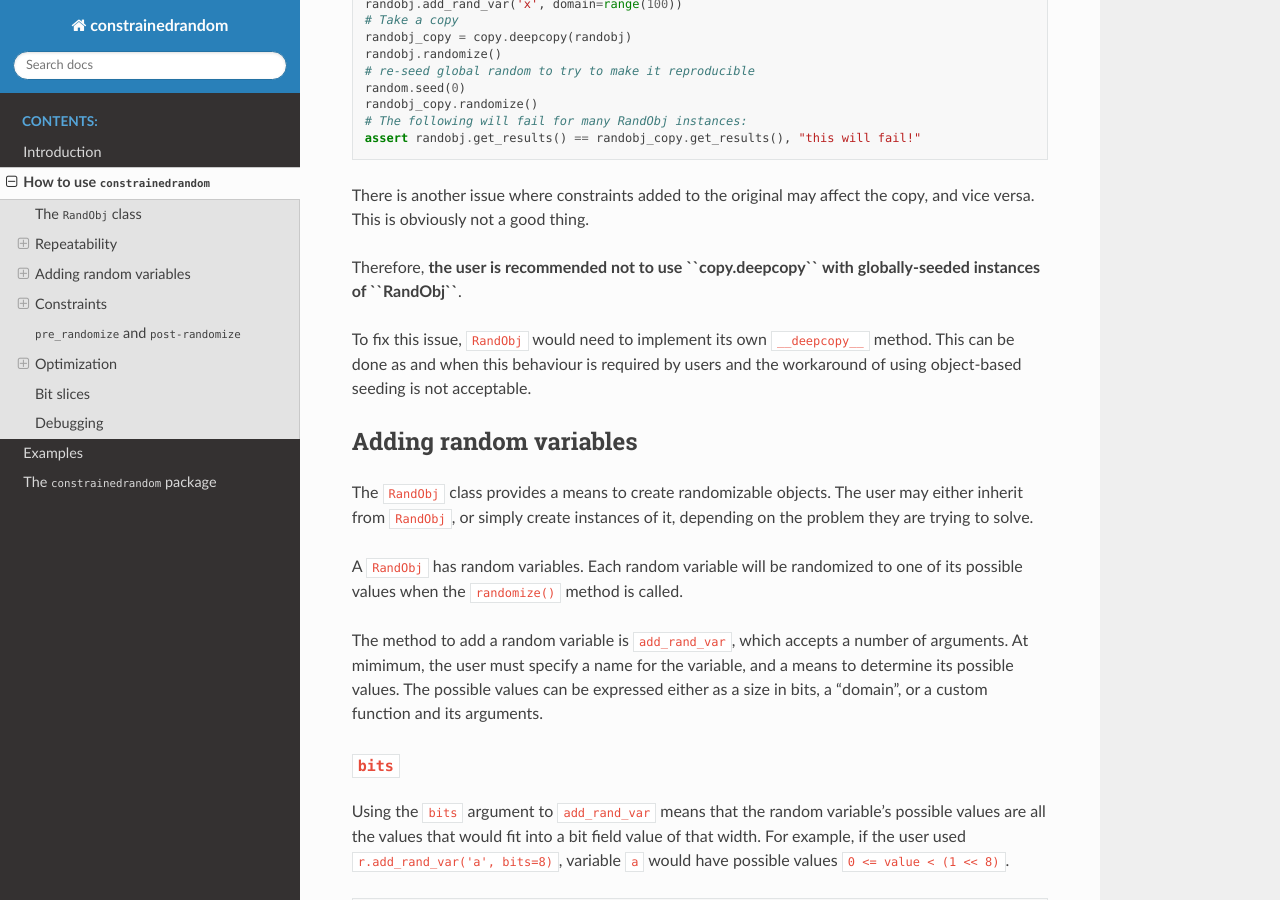
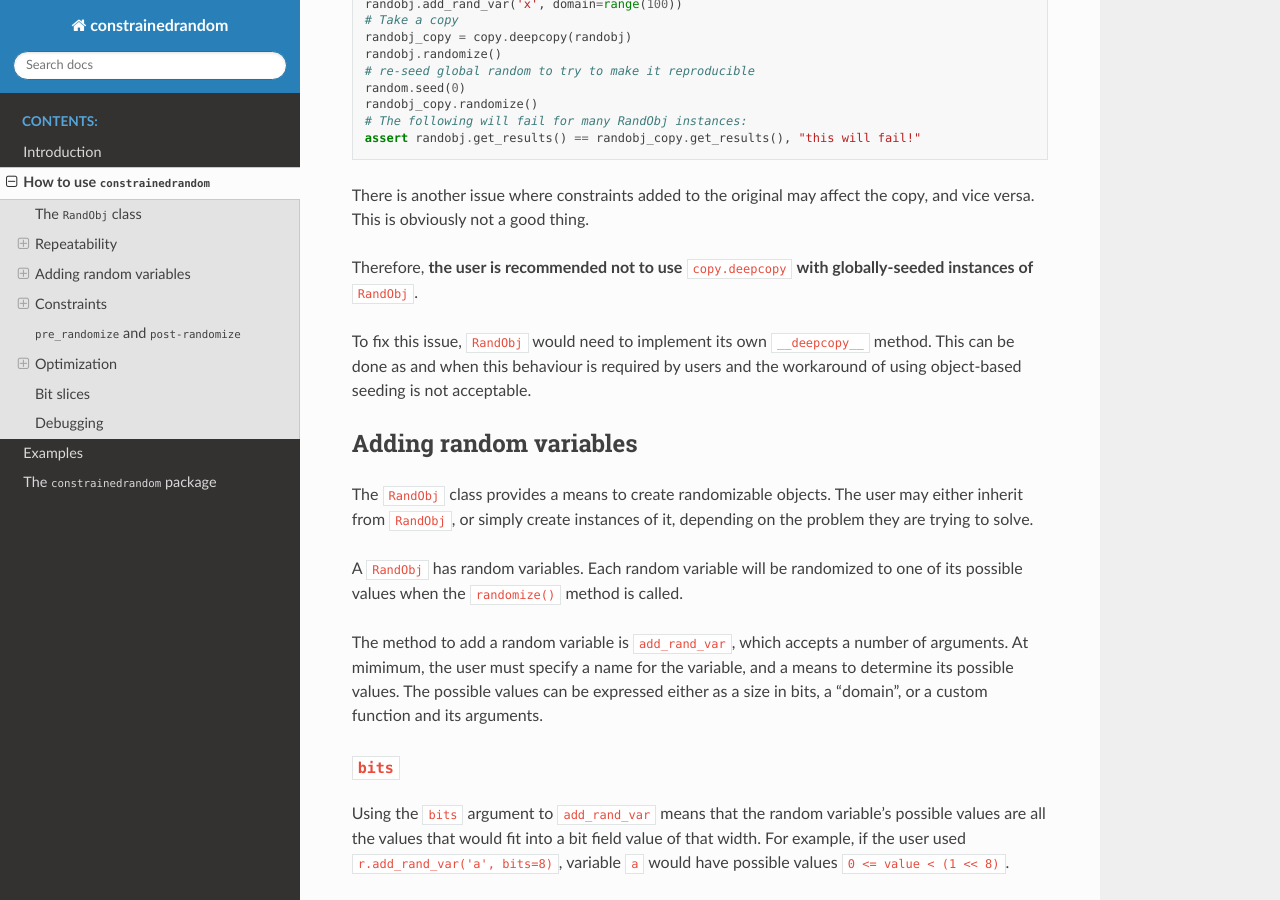
Before and after one commit to imaginationtech/constrainedrandom, a Sphinx documentation site: the page built from docs/howto.rst, in a window 1280 px wide and 900 px high, scrolled down 4021 px. Built offline with Sphinx 7.4.7 and the Read the Docs theme 2.0.0, drawn with Linux system fonts in a browser that asks for light colours.

```diff
--- a/docs/howto.rst
+++ b/docs/howto.rst
@@ -216,7 +216,7 @@ E.g. the following code will *NOT* give reproducible results between the origina
 
 There is another issue where constraints added to the original may affect the copy, and vice versa. This is obviously not a good thing.
 
-Therefore, **the user is recommended not to use ``copy.deepcopy`` with globally-seeded instances of ``RandObj``**.
+Therefore, **the user is recommended not to use** ``copy.deepcopy`` **with globally-seeded instances of** ``RandObj``.
 
 To fix this issue, ``RandObj`` would need to implement its own ``__deepcopy__`` method. This can be done as and when this behaviour is required by users and the workaround of using object-based seeding is not acceptable.
 
--- a/pyproject.toml
+++ b/pyproject.toml
@@ -4,7 +4,7 @@ build-backend = "hatchling.build"
 
 [project]
 name = "constrainedrandom"
-version = "1.0.2"
+version = "1.0.3"
 description = "A library for creating and solving constrained randomization problems"
 readme = "README.md"
 requires-python = ">=3.8.3"
```
